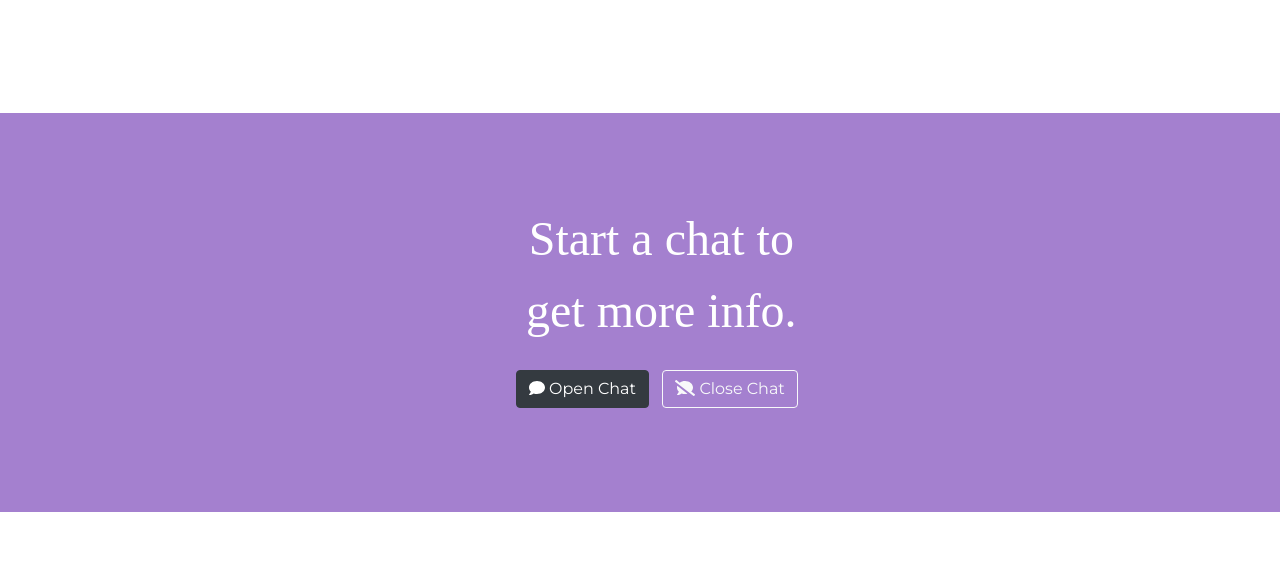
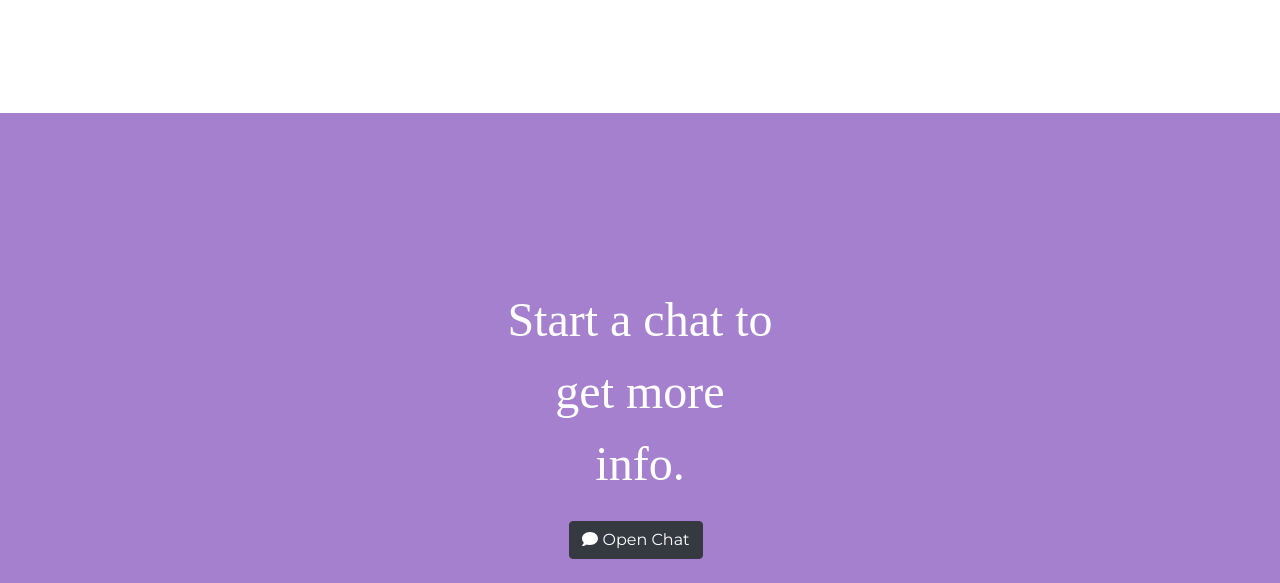
Before and after one commit to craitose/resume, a plain HTML site: page index.html in a window 1280 px wide. Shown: the part 1946-2529 px from the top of the page. Drawn offline with nearby package versions, Linux system fonts and the light colour scheme.

Commit message:
fixed cta alignment and right margin

```diff
--- a/css/styles.css
+++ b/css/styles.css
@@ -1,5 +1,6 @@
-body{
+html,body{
   font-family: "Montserrat";
+  overflow-x: hidden;
 }
 #title
 {
@@ -143,6 +144,7 @@ border-radius: 100px;
   {
     position: static;
     transform: rotate(0);
+    margin: auto;
   }
 }
 
@@ -150,13 +152,14 @@ border-radius: 100px;
 #cta
 {
   background-color:  #A480CF;
-
+  text-align: center;
+  padding: 7% 5%;
 }
 .CallToAction
 {
    text-align: center;
    padding: 7% 5%;
-    margin-left: 35%;
+    margin:auto;
    color: white;
 
 
--- a/index.html
+++ b/index.html
@@ -170,7 +170,7 @@
       <button type="button" class="btn btn-dark download-button" onclick="openForm()"><i class="fas fa-comment"></i> Open Chat</button>
       <button type="button" class="btn btn-outline-light download-button" onclick="closeForm()"><i class="fas fa-comment-slash"></i> Close Chat</button>
     </div>
-  <!--</section>
+  </section>
 
 
   <!-- Bot code -->
@@ -179,7 +179,7 @@
 
 
 
-  <div class="openChat" style="z-index: 100; position:fixed;" >
+  <div class="openChat"  >
     <form id="chatWindow" onkeydown="return event.key != 'Enter';" name="chatForm" method="post">
 
       <img src="images/CharaProfile.png" style="width : 30px; height : 30px" alt="craig-mockup">
@@ -260,7 +260,7 @@
 
     //End chat brain  !!!!!!!!
   </script>
-</section>
+
 
   <!-- Footer -->
 
```
